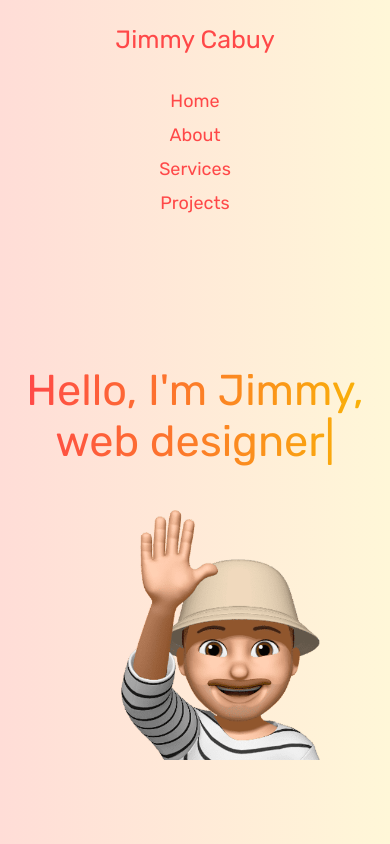
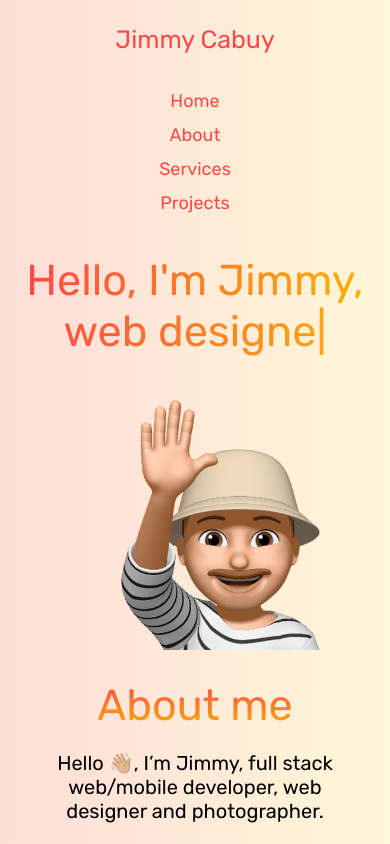
Before and after one commit to jimmycabuy/PersonalProjects, a React (Create React App) app in the folder portfolio/: page / in a window 390 px wide. Shown: the top 844 px of the page. Built offline with nearby package versions, Linux system fonts and the light colour scheme.

Commit message:
site online

```diff
--- a/portfolio/src/queries.css
+++ b/portfolio/src/queries.css
@@ -1,7 +1,7 @@
 @media (max-width: 720px){
     #home{
         height: auto;
-        padding-bottom: 100px;
+        /* padding-bottom: 100px; */
     }
     .containerHome{
         padding: 0;
@@ -70,7 +70,7 @@
     }
     #home{
         height: auto;
-        padding-bottom: 100px;
+        /* padding-bottom: 100px; */
     }
     .containerHome{
         padding: 0;
@@ -145,12 +145,15 @@
   @media (max-width: 1325px) {
     #home{
         height: auto;
-        padding-bottom: 100px;
+        /* padding-bottom: 100px; */
     }
     .containerHome{
         flex-direction: column;
         align-items: center;
         justify-content: center;
+        height: auto;
+        padding-top: 30px;
+        padding-bottom: 30px;
     }
     .memoji-home{
         height: 250px!important;
@@ -160,6 +163,9 @@
         font-size: 270%!important;
         text-align: center;
         margin-top: 0;
+    }
+    .subtitle{
+        font-size: 270%;
     }
     #projects{
         height: auto;
```
